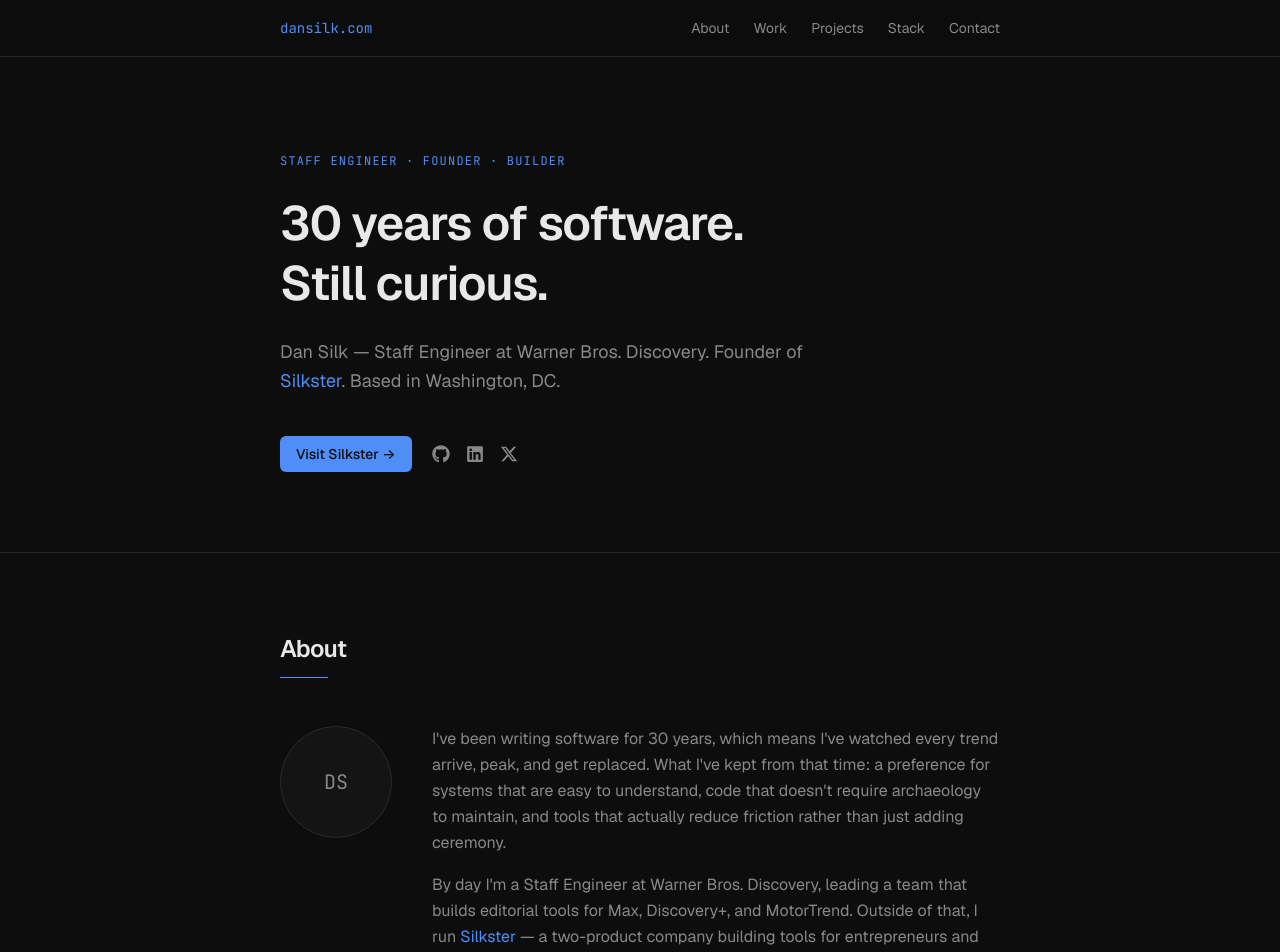
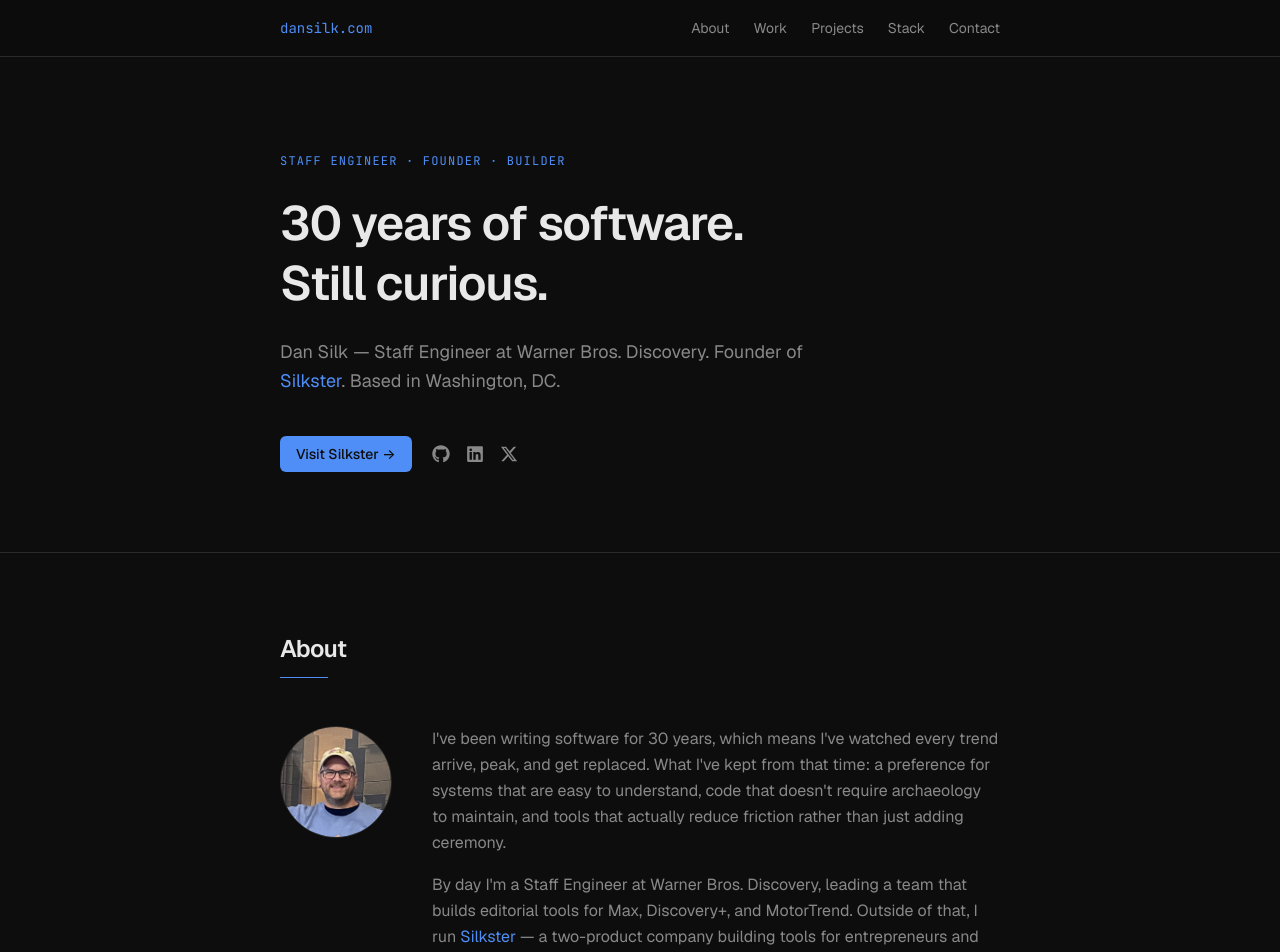
Before and after one commit to silkster/dansilk, a React (Vite) app: page / in a window 1280 px wide. Shown: the top 952 px of the page. Built offline with nearby package versions, Linux system fonts and the light colour scheme.

Commit message:
update headshot

```diff
--- a/src/components/sections/About.tsx
+++ b/src/components/sections/About.tsx
@@ -1,16 +1,45 @@
+import { useEffect, useState } from 'react';
 import { SectionHeading } from '@/components/ui/SectionHeading';
 
 export function About() {
+  const [isPhotoOpen, setIsPhotoOpen] = useState(false);
+
+  useEffect(() => {
+    if (!isPhotoOpen) return;
+
+    const handleKeyDown = (e: KeyboardEvent) => {
+      if (e.key === 'Escape') setIsPhotoOpen(false);
+    };
+
+    document.addEventListener('keydown', handleKeyDown);
+    const prevOverflow = document.body.style.overflow;
+    document.body.style.overflow = 'hidden';
+
+    return () => {
+      document.removeEventListener('keydown', handleKeyDown);
+      document.body.style.overflow = prevOverflow;
+    };
+  }, [isPhotoOpen]);
+
   return (
     <section id="about" className="mx-auto max-w-3xl px-6 py-20">
       <SectionHeading>About</SectionHeading>
 
       <div className="flex flex-col sm:flex-row gap-10">
-        {/* Headshot placeholder */}
+        {/* Headshot */}
         <div className="shrink-0">
-          <div className="w-24 h-24 sm:w-28 sm:h-28 rounded-full bg-[var(--color-surface)] border border-[var(--color-border)] flex items-center justify-center">
-            <span className="font-mono text-xl text-[var(--color-muted)]">DS</span>
-          </div>
+          <button
+            type="button"
+            onClick={() => setIsPhotoOpen(true)}
+            aria-label="View full-size photo"
+            className="block rounded-full focus:outline-none focus-visible:ring-2 focus-visible:ring-[var(--color-accent)]"
+          >
+            <img
+              src="/img/headshot.png"
+              alt="Dan Silk"
+              className="w-24 h-24 sm:w-28 sm:h-28 rounded-full object-cover border border-[var(--color-border)] cursor-pointer transition-opacity hover:opacity-90"
+            />
+          </button>
         </div>
 
         <div className="space-y-4 text-[var(--color-muted)] leading-relaxed">
@@ -57,6 +86,31 @@
           </p>
         </div>
       </div>
+
+      {isPhotoOpen && (
+        <div
+          role="dialog"
+          aria-modal="true"
+          aria-label="Full-size photo of Dan Silk"
+          onClick={() => setIsPhotoOpen(false)}
+          className="fixed inset-0 z-50 flex items-center justify-center bg-black/80 p-4 backdrop-blur-sm"
+        >
+          <button
+            type="button"
+            onClick={() => setIsPhotoOpen(false)}
+            aria-label="Close full-size photo"
+            className="absolute top-4 right-4 flex h-10 w-10 items-center justify-center rounded-full bg-white/10 text-white text-2xl leading-none hover:bg-white/20 focus:outline-none focus-visible:ring-2 focus-visible:ring-white"
+          >
+            &times;
+          </button>
+          <img
+            src="/img/wb-studio-tour.png"
+            alt="Dan Silk"
+            onClick={(e) => e.stopPropagation()}
+            className="max-h-[90vh] max-w-[90vw] rounded-lg object-contain shadow-2xl"
+          />
+        </div>
+      )}
     </section>
   );
 }
```
Also changed, not shown: public/img/headshot.png (added), 1 other file (tests, documents, lock files or other folders).
